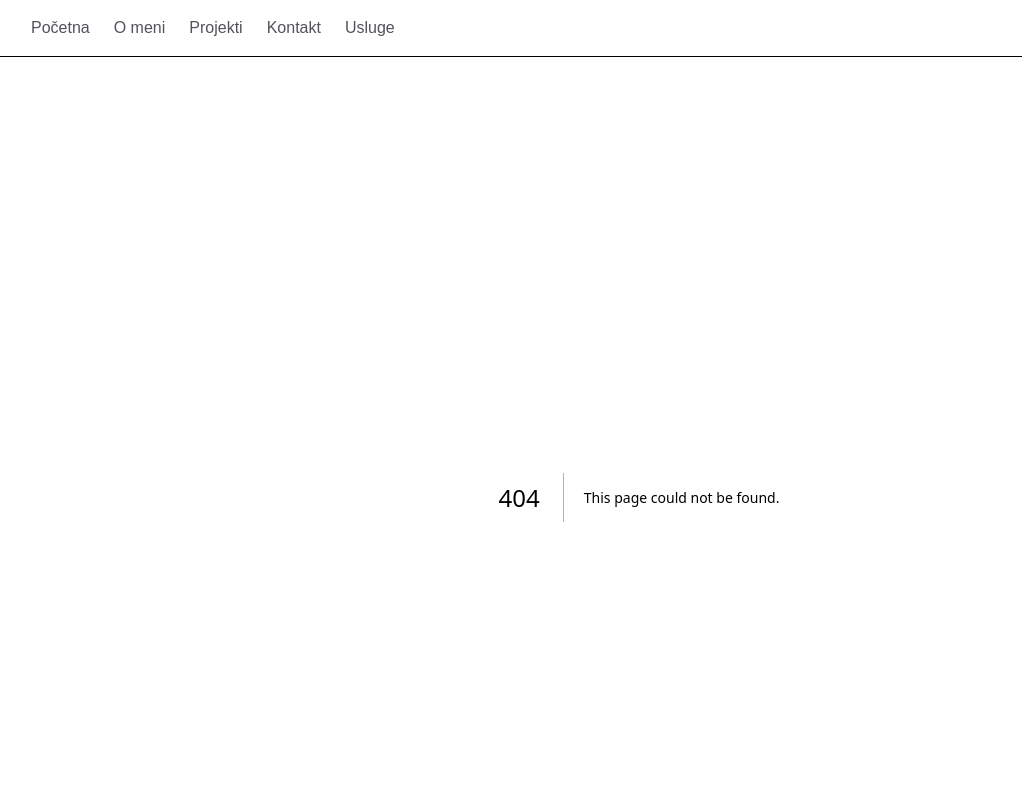
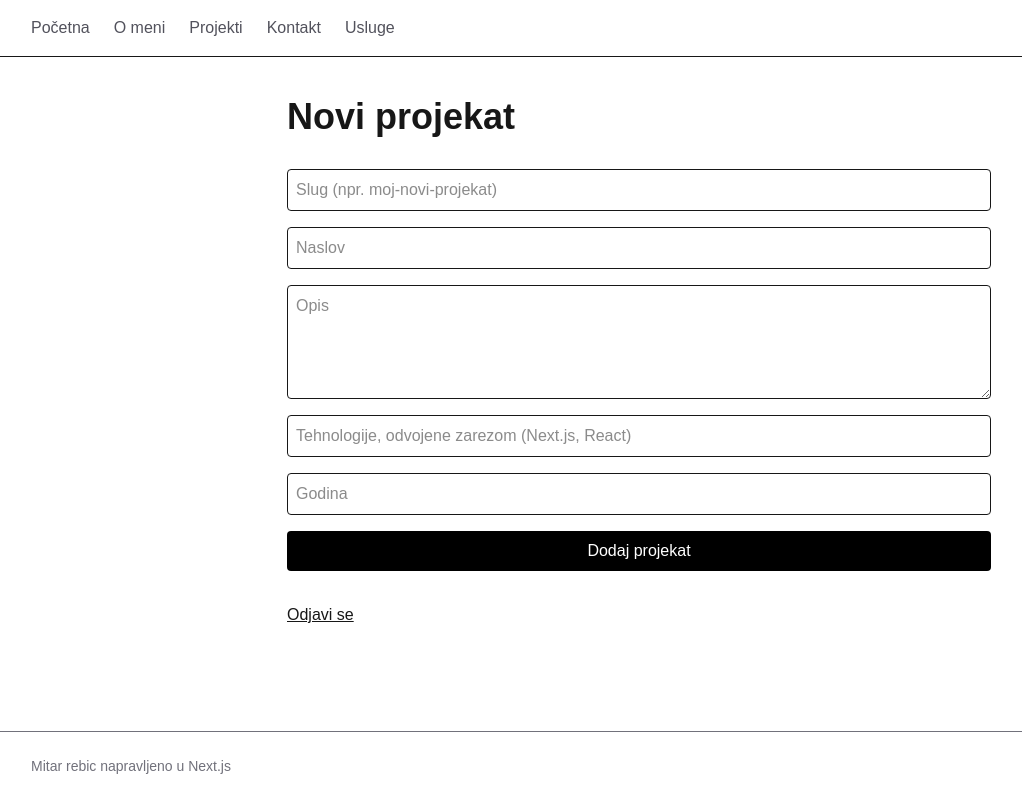
Before and after one commit to Mitar428/porfolio-site, a Next.js app: page /admin/novi-projekat in a window 1280 px wide. Before the commit this address had no page. Shown: the top 800 px of the page, without its empty margins (1-1023 px from the left). Built offline with nearby package versions, Linux system fonts and the light colour scheme.

Commit message:
prijava i admin forma za dodavanje projekta

```diff
--- /dev/null
+++ b/app/admin/novi-projekat/actions.ts
@@ -0,0 +1,79 @@
+
+"use server";
+
+import { redirect } from "next/navigation";
+import { updateTag } from "next/cache";
+import { createClient } from "@/lib/supabase/server";
+
+type Stanje = {
+  greska: string | null;
+  vrednosti: Record<string, string>;
+};
+
+export async function dodajProjekat(
+  _prethodno: Stanje,
+  formData: FormData,
+): Promise<Stanje> {
+  const slug = String(formData.get("slug") ?? "").trim();
+  const naslov = String(formData.get("naslov") ?? "").trim();
+  const opis = String(formData.get("opis") ?? "").trim();
+  const tekstTehnologija = String(formData.get("tehnologije") ?? "");
+  const tekstGodine = String(formData.get("godina") ?? "");
+  const godina = Number(tekstGodine);
+
+  // Vraćamo unete vrednosti uz grešku, da se forma ne isprazni
+  const vrednosti = {
+    slug,
+    naslov,
+    opis,
+    tehnologije: tekstTehnologija,
+    godina: tekstGodine,
+  };
+
+  // "Next.js, React, Tailwind" -> ["Next.js", "React", "Tailwind"]
+  const tehnologije = tekstTehnologija
+    .split(",")
+    .map((t) => t.trim())
+    .filter(Boolean);
+
+  // Provera na serveru
+  if (!/^[a-z0-9]+(-[a-z0-9]+)*$/.test(slug)) {
+    return {
+      greska: "Slug sme da ima samo mala slova, brojeve i crtice.",
+      vrednosti,
+    };
+  }
+
+  if (!naslov || !opis || tehnologije.length === 0) {
+    return { greska: "Popuni sva polja.", vrednosti };
+  }
+
+  if (!Number.isInteger(godina) || godina < 2000 || godina > 2100) {
+    return { greska: "Godina nije ispravna.", vrednosti };
+  }
+
+  const supabase = await createClient();
+
+  const { error } = await supabase
+    .from("projekti")
+    .insert({ slug, naslov, opis, tehnologije, godina });
+
+  if (error) {
+    if (error.code === "23505") {
+      return {
+        greska: "Projekat sa tim slug-om već postoji.",
+        vrednosti,
+      };
+    }
+
+    return {
+      greska: `Upis nije uspeo: ${error.message}`,
+      vrednosti,
+    };
+  }
+
+  // Obriši keš sa listom projekata
+  updateTag("projekti");
+
+  redirect("/projekti");
+}
--- /dev/null
+++ b/app/admin/novi-projekat/page.tsx
@@ -0,0 +1,23 @@
+
+import type { Metadata } from "next";
+import NoviProjekatForma from "@/components/NoviProjekatForma";
+import { odjava } from "@/app/login/actions";
+
+export const metadata: Metadata = {
+  title: "Novi projekat",
+  robots: { index: false },
+};
+
+export default function NoviProjekat() {
+  return (
+    <div>
+      <h1 className="text-4xl font-bold">Novi projekat</h1>
+      <NoviProjekatForma />
+      <form action={odjava} className="mt-8">
+        <button type="submit" className="underline">
+          Odjavi se
+        </button>
+      </form>
+    </div>
+  );
+}
--- /dev/null
+++ b/app/login/actions.ts
@@ -0,0 +1,31 @@
+"use server";
+
+import { redirect } from "next/navigation";
+import { createClient } from "@/lib/supabase/server";
+
+export async function prijava(
+  _prethodno: { greska: string | null; email: string },
+  formData: FormData,
+): Promise<{ greska: string | null; email: string }> {
+  const email = String(formData.get("email") ?? "").trim();
+  const lozinka = String(formData.get("lozinka") ?? "");
+
+  const supabase = await createClient();
+
+  const { error } = await supabase.auth.signInWithPassword({
+    email,
+    password: lozinka,
+  });
+
+  if (error) {
+    return { greska: "Pogrešan email ili lozinka.", email };
+  }
+
+  redirect("/admin/novi-projekat");
+}
+
+export async function odjava() {
+  const supabase = await createClient();
+  await supabase.auth.signOut();
+  redirect("/login");
+}
--- /dev/null
+++ b/app/login/page.tsx
@@ -0,0 +1,16 @@
+import type { Metadata } from "next";
+import LoginForma from "@/components/LoginForma";
+
+export const metadata: Metadata = {
+  title: "Prijava",
+  robots: { index: false },
+};
+
+export default function Login() {
+  return (
+    <div>
+      <h1 className="text-4xl font-bold">Prijava</h1>
+      <LoginForma />
+    </div>
+  );
+}
--- /dev/null
+++ b/components/LoginForma.tsx
@@ -0,0 +1,42 @@
+"use client";
+
+import { useActionState } from "react";
+import { prijava } from "@/app/login/actions";
+
+export default function LoginForma() {
+  const [stanje, akcija, salje] = useActionState(prijava, {
+    greska: null,
+    email: "",
+  });
+
+  return (
+    <form action={akcija} className="mt-8 flex flex-col gap-4">
+      <input
+        name="email"
+        type="email"
+        defaultValue={stanje.email}
+        placeholder="Email"
+        required
+        className="rounded border p-2"
+      />
+
+      <input
+        name="lozinka"
+        type="password"
+        placeholder="Lozinka"
+        required
+        className="rounded border p-2"
+      />
+
+      <button
+        type="submit"
+        disabled={salje}
+        className="rounded bg-black px-4 py-2 text-white disabled:opacity-50"
+      >
+        {salje ? "Prijavljujem..." : "Prijavi se"}
+      </button>
+
+      {stanje.greska && <p className="text-red-700">{stanje.greska}</p>}
+    </form>
+  );
+}
--- /dev/null
+++ b/components/NoviProjekatForma.tsx
@@ -0,0 +1,67 @@
+"use client";
+
+import { useActionState } from "react";
+import { dodajProjekat } from "@/app/admin/novi-projekat/actions";
+
+export default function NoviProjekatForma() {
+  const [stanje, akcija, salje] = useActionState(dodajProjekat, {
+    greska: null,
+    vrednosti: {} as Record<string, string>,
+  });
+
+  return (
+    <form action={akcija} className="mt-8 flex flex-col gap-4">
+      <input
+        name="slug"
+        defaultValue={stanje.vrednosti.slug}
+        placeholder="Slug (npr. moj-novi-projekat)"
+        required
+        className="rounded border p-2"
+      />
+
+      <input
+        name="naslov"
+        defaultValue={stanje.vrednosti.naslov}
+        placeholder="Naslov"
+        required
+        className="rounded border p-2"
+      />
+
+      <textarea
+        name="opis"
+        defaultValue={stanje.vrednosti.opis}
+        placeholder="Opis"
+        required
+        rows={4}
+        className="rounded border p-2"
+      />
+
+      <input
+        name="tehnologije"
+        defaultValue={stanje.vrednosti.tehnologije}
+        placeholder="Tehnologije, odvojene zarezom (Next.js, React)"
+        required
+        className="rounded border p-2"
+      />
+
+      <input
+        name="godina"
+        defaultValue={stanje.vrednosti.godina}
+        type="number"
+        placeholder="Godina"
+        required
+        className="rounded border p-2"
+      />
+
+      <button
+        type="submit"
+        disabled={salje}
+        className="rounded bg-black px-4 py-2 text-white disabled:opacity-50"
+      >
+        {salje ? "Čuvam..." : "Dodaj projekat"}
+      </button>
+
+      {stanje.greska && <p className="text-red-700">{stanje.greska}</p>}
+    </form>
+  );
+}
--- a/components/footer.tsx
+++ b/components/footer.tsx
@@ -1,4 +1,3 @@
-
 export default function Footer(){
     return(
         <footer className="mt-16 border-t px-8 py-6 text-sm text-zinc-500">
--- /dev/null
+++ b/lib/supabase/proxy.ts
@@ -0,0 +1,45 @@
+import { createServerClient } from "@supabase/ssr";
+import { NextResponse, type NextRequest } from "next/server";
+
+export async function updateSession(request: NextRequest) {
+  let supabaseResponse = NextResponse.next({ request });
+
+  const supabase = createServerClient(
+    process.env.NEXT_PUBLIC_SUPABASE_URL!,
+    process.env.NEXT_PUBLIC_SUPABASE_PUBLISHABLE_KEY!,
+    {
+      cookies: {
+        getAll() {
+          return request.cookies.getAll();
+        },
+
+        setAll(cookiesToSet, headers) {
+          cookiesToSet.forEach(({ name, value }) =>
+            request.cookies.set(name, value),
+          );
+
+          supabaseResponse = NextResponse.next({ request });
+
+          cookiesToSet.forEach(({ name, value, options }) =>
+            supabaseResponse.cookies.set(name, value, options),
+          );
+
+          Object.entries(headers).forEach(([key, value]) =>
+            supabaseResponse.headers.set(key, value),
+          );
+        },
+      },
+    },
+  );
+
+  const { data } = await supabase.auth.getClaims();
+  const korisnik = data?.claims;
+
+  if (!korisnik && request.nextUrl.pathname.startsWith("/admin")) {
+    const url = request.nextUrl.clone();
+    url.pathname = "/login";
+    return NextResponse.redirect(url);
+  }
+
+  return supabaseResponse;
+}
--- /dev/null
+++ b/lib/supabase/server.ts
@@ -0,0 +1,29 @@
+import { createServerClient } from "@supabase/ssr";
+import { cookies } from "next/headers";
+
+//sluzi za prijavljivanje korisnika//
+export async function createClient() {
+  const cookieStore = await cookies();
+
+  return createServerClient(
+    process.env.NEXT_PUBLIC_SUPABASE_URL!,
+    process.env.NEXT_PUBLIC_SUPABASE_PUBLISHABLE_KEY!,
+    {
+      cookies: {
+        getAll() {
+          return cookieStore.getAll();
+        },
+
+        setAll(cookiesToSet) {
+          try {
+            cookiesToSet.forEach(({ name, value, options }) =>
+              cookieStore.set(name, value, options),
+            );
+          } catch {
+
+          }
+        },
+      },
+    },
+  );
+}
--- /dev/null
+++ b/proxy.ts
@@ -0,0 +1,11 @@
+import { type NextRequest } from "next/server";
+import { updateSession } from "@/lib/supabase/proxy";
+
+export async function proxy(request: NextRequest) {
+  return await updateSession(request);
+}
+
+export const config = {
+
+  matcher: ["/admin/:path*"],
+};
```
